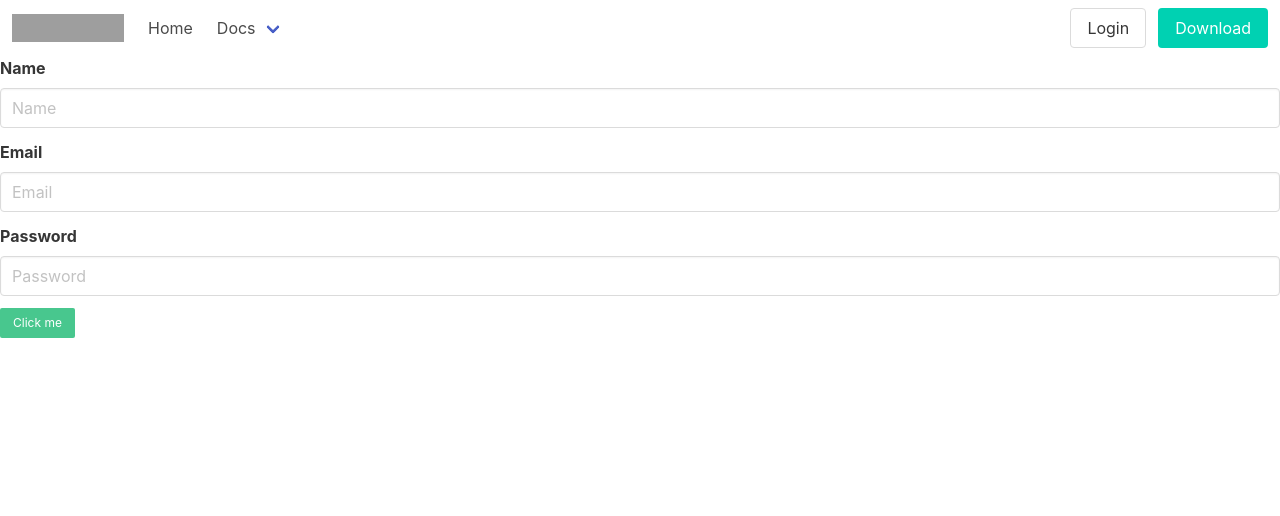
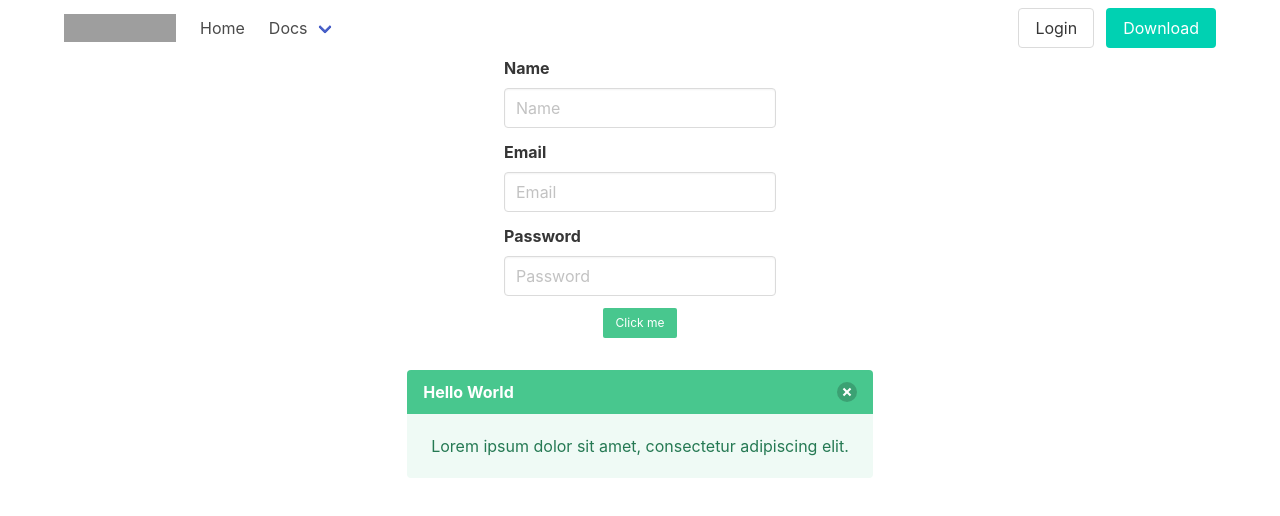
Before and after one commit to laialloret95/lab-bulma-components, a React (Create React App) app: page / in a window 1280 px wide. Shown: the top 516 px of the page. Built offline with nearby package versions, Linux system fonts and the light colour scheme; grey boxes are pictures that could not be loaded.

Commit message:
Message Bonus

```diff
--- /dev/null
+++ b/src/components/Message/Message.css
@@ -0,0 +1,3 @@
+article{
+    margin-top: 2em;
+}
--- /dev/null
+++ b/src/components/Message/Message.js
@@ -0,0 +1,22 @@
+import React, { Component } from 'react';
+import "bulma/css/bulma.css";
+import './Message.css';
+
+
+class Message extends Component {
+    render() {
+        return (
+            <article className={this.props.type} >
+            <div className="message-header">
+                <p>{this.props.header}</p>
+                <button className="delete" aria-label="delete"></button>
+            </div>
+            <div className="message-body">
+                {this.props.message}
+            </div>
+            </article>
+        )
+    }
+}
+
+export default Message;
--- a/src/components/Navbar/Navbar.css
+++ b/src/components/Navbar/Navbar.css
@@ -0,0 +1,3 @@
+.navbarContainer {
+    width: 100%;
+}
--- a/src/components/Navbar/Navbar.js
+++ b/src/components/Navbar/Navbar.js
@@ -5,7 +5,7 @@ import "bulma/css/bulma.css";
 class Navbar extends Component {
     render() {
         return (
-            <nav className="navbar is-transparent">
+            <nav className="navbar is-transparent navbarContainer">
             <div className="navbar-brand">
                 <a className="navbar-item" href="https://bulma.io">
                 <img src="https://bulma.io/images/bulma-logo.png" alt="Bulma: a modern CSS framework based on Flexbox" width="112" height="28" />
--- /dev/null
+++ b/src/components/Signup/Signup.css
@@ -0,0 +1,7 @@
+.container {
+    display: flex;
+    flex-direction: column;
+    justify-content: space-between;
+    align-items: center;
+    width: 100vw;
+}
--- a/src/components/Signup/Signup.js
+++ b/src/components/Signup/Signup.js
@@ -1,18 +1,21 @@
 import React, { Component } from 'react';
 import "bulma/css/bulma.css";
+import './Signup.css';
 import Navbar from '../Navbar/Navbar';
 import FormField from '../FormField/FormField';
 import Button from '../Button/Button';
+import Message from '../Message/Message';
 
 class Signup extends Component {
     render() {
         return(
-        <div>
+        <div className = "container">
             <Navbar />
             <FormField label="Name" type="text" placeholder="Name" />
             <FormField label="Email" type="email" placeholder="Email" />
             <FormField label="Password" type="password" placeholder="Password" />
             <Button class="button is-small is-success" />
+            <Message type="message is-success" header="Hello World" message="Lorem ipsum dolor sit amet, consectetur adipiscing elit."/>
         </div>
         )
     }
```
